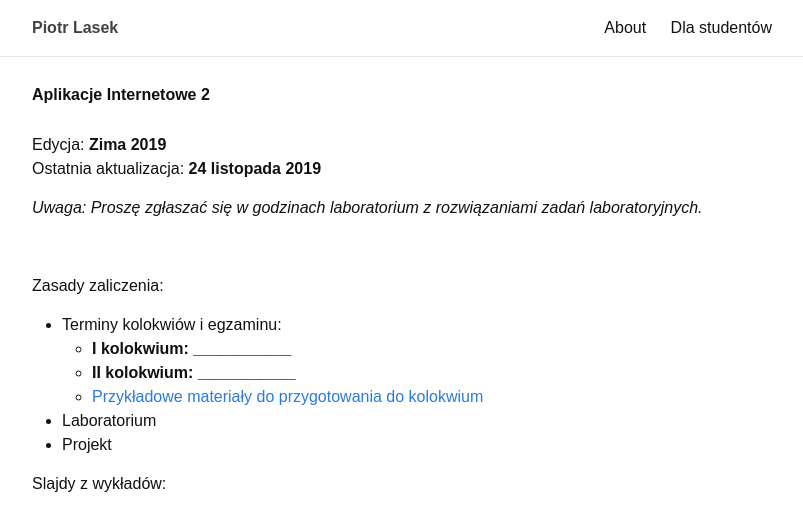
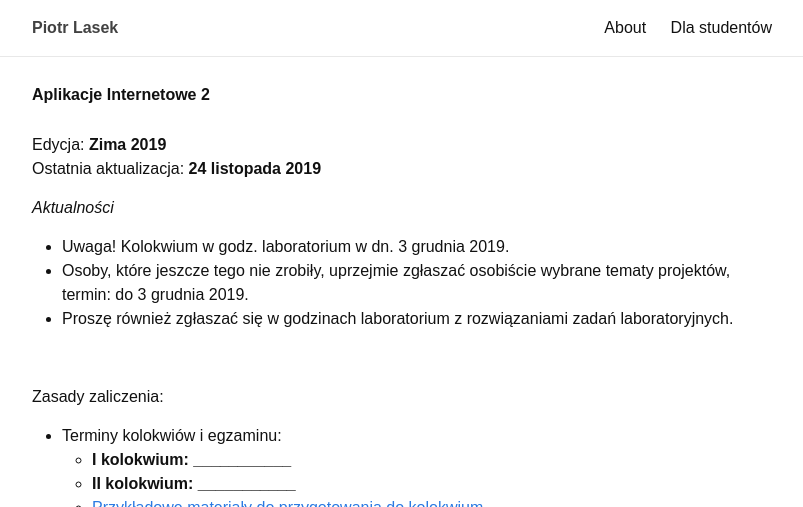
Before and after one commit to piotrlasek/piotrlasek.github.io, a Jekyll site: the page built from for-students/ai2.md, in a window 1280 px wide and 900 px high, cut to the strip 0-507 px from the top of the window. Shown: the whole strip, without its empty margins (238-1041 px from the left). Built offline with Jekyll 4.4.1, drawn with Linux system fonts in a browser that asks for light colours.

Commit message:
some changes

```diff
--- a/for-students/ai2.md
+++ b/for-students/ai2.md
@@ -8,7 +8,10 @@ exclude: true
 Edycja: **Zima 2019**<br>
 Ostatnia aktualizacja: **24 listopada 2019**
 
-## Uwaga: Proszę zgłaszać się w godzinach laboratorium z rozwiązaniami zadań laboratoryjnych.
+## Aktualności
+* Uwaga! Kolokwium w godz. laboratorium w dn. 3 grudnia 2019.
+* Osoby, które jeszcze tego nie zrobiły, uprzejmie zgłaszać osobiście wybrane tematy projektów, termin: do 3 grudnia 2019.
+* Proszę również zgłaszać się w godzinach laboratorium z rozwiązaniami zadań laboratoryjnych.
 
 <br>
 
```
